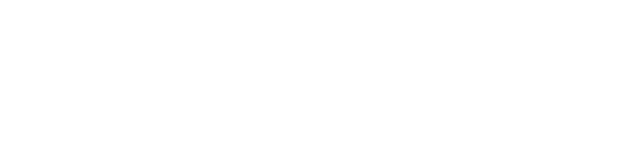
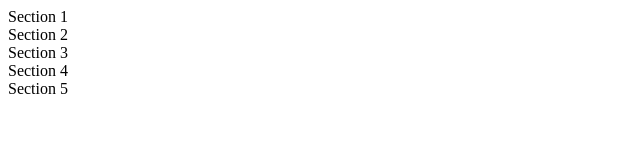
Before and after one commit to juandiegov16/FCC-TechDoc, a plain HTML site: page index.html in a window 1280 px wide. Shown: the whole page, without its empty margins (0-640 px from the left). Drawn offline with Linux system fonts and the light colour scheme.

Commit message:
7/16 tests completed, no CSS yet

```diff
--- a/index.html
+++ b/index.html
@@ -1,6 +1,27 @@
-<script src="https://cdn.freecodecamp.org/testable-projects-fcc/v1/bundle.js"></script>
+
 <html>
+<head>
 
+</head>
+<main id="main-doc">
+  <script src="https://cdn.freecodecamp.org/testable-projects-fcc/v1/bundle.js"></script>
+  <nav id="navbar"></nav>
+  <section class="main-section" id="Section_1">
+    <header>Section 1</header>
+  </section>
+  <section class="main-section" id="Section_2">
+    <header>Section 2</header>
+  </section>
+  <section class="main-section" id="Section_3">
+    <header>Section 3</header>
+  </section>
+  <section class="main-section" id="Section_4">
+    <header>Section 4</header>
+  </section>
+  <section class="main-section" id="Section_5">
+    <header>Section 5</header>
+  </section>
+  </main>
 
 
 
```
